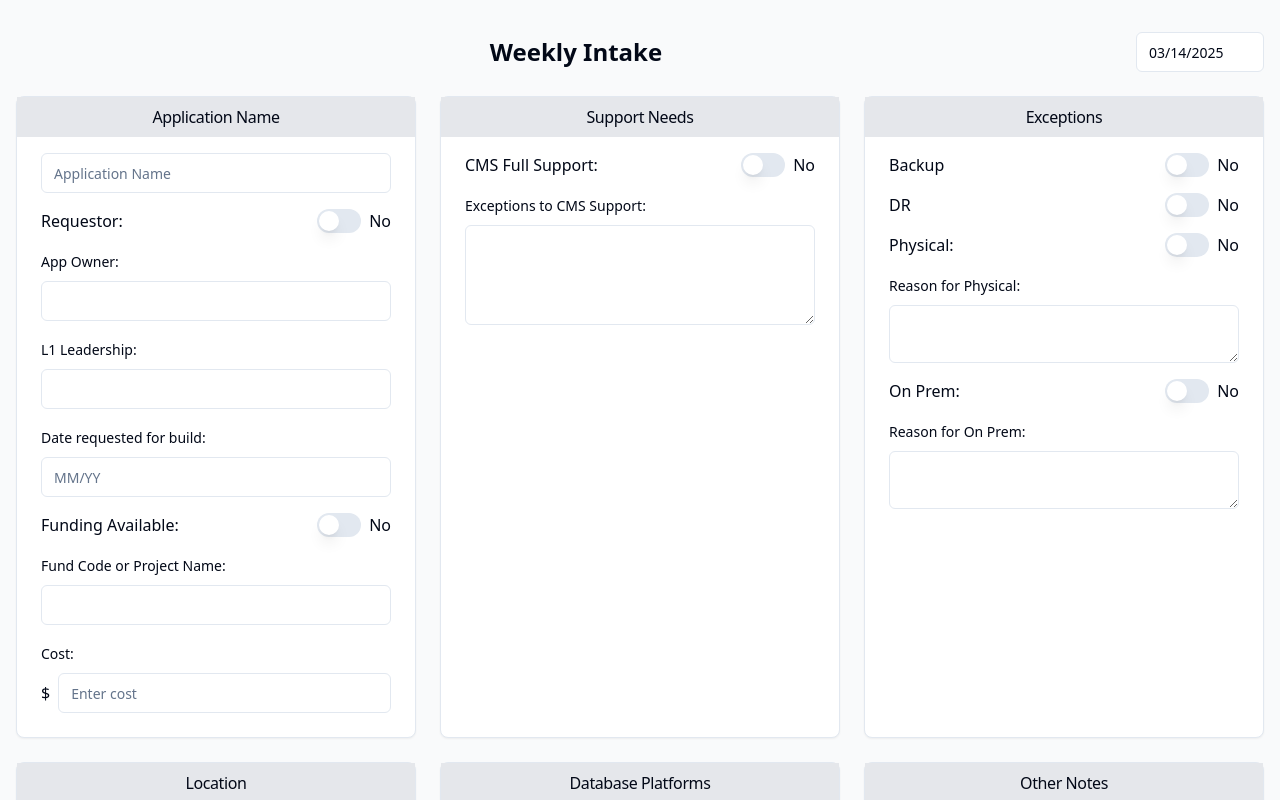
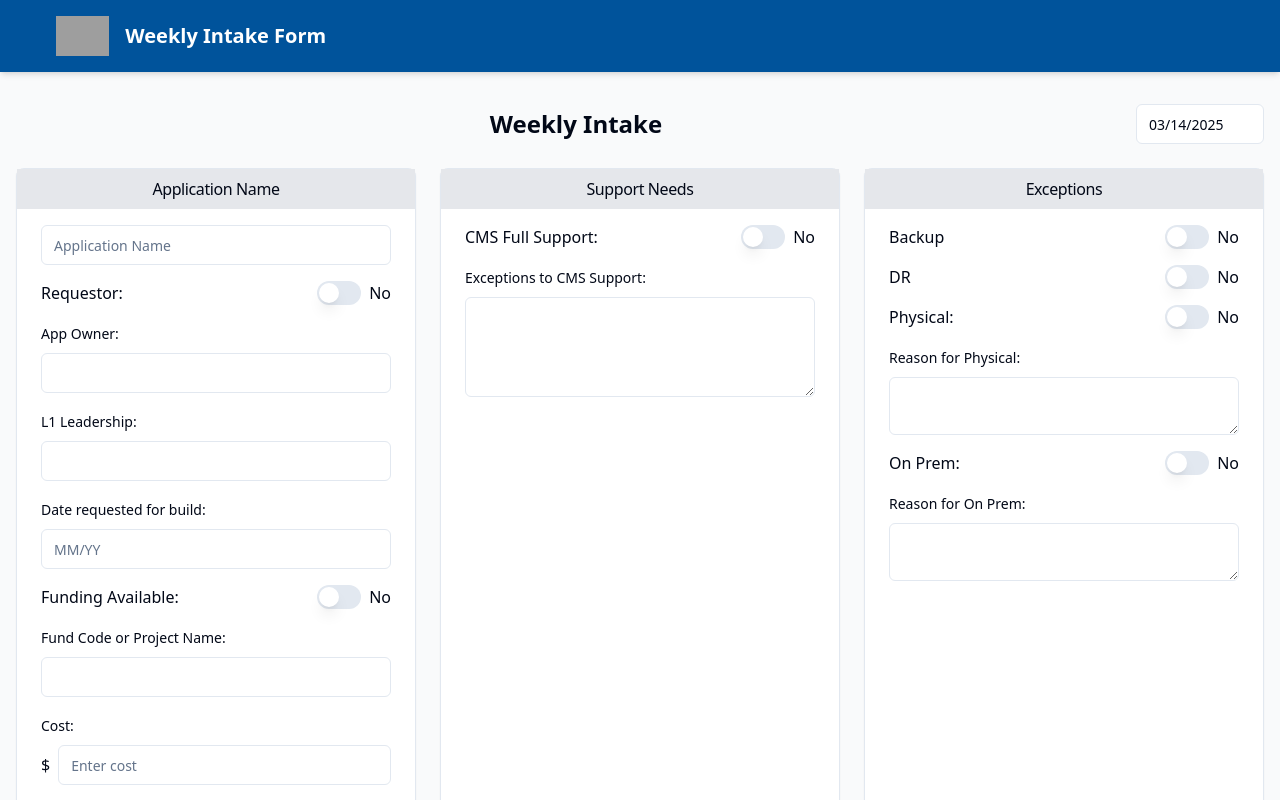
Before and after one commit to Jeevanhm/intake-form-g1, a React (Vite) app: page / in a window 1280 px wide. Shown: the top 800 px of the page. Built offline with nearby package versions, Linux system fonts and the light colour scheme; grey boxes are pictures that could not be loaded.

Commit message:
Update header color and add logo
Updates the header color and adds the Mount Sinai logo.

```diff
--- a/src/pages/Index.tsx
+++ b/src/pages/Index.tsx
@@ -4,6 +4,16 @@ import WeeklyIntakeForm from "@/components/WeeklyIntakeForm";
 const Index = () => {
   return (
     <div className="min-h-screen bg-gray-50">
+      <header className="w-full bg-[#00539B] py-4 px-6 shadow-md">
+        <div className="container mx-auto flex items-center">
+          <img
+            src="https://www.mountsinai.org/static/css/assets/logo/mount-sinai.png"
+            alt="Mount Sinai Logo"
+            className="h-10"
+          />
+          <h1 className="ml-4 text-white text-xl font-semibold">Weekly Intake Form</h1>
+        </div>
+      </header>
       <WeeklyIntakeForm />
     </div>
   );
```
